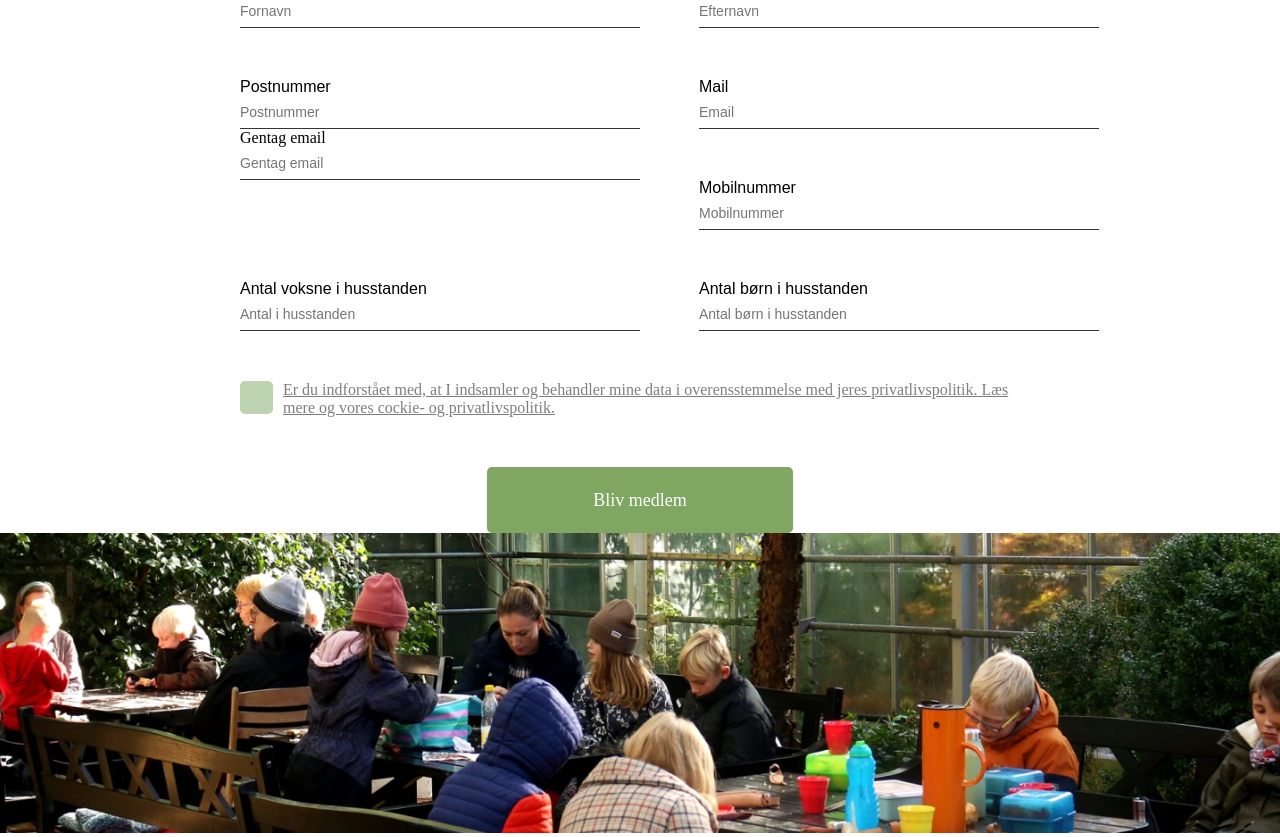
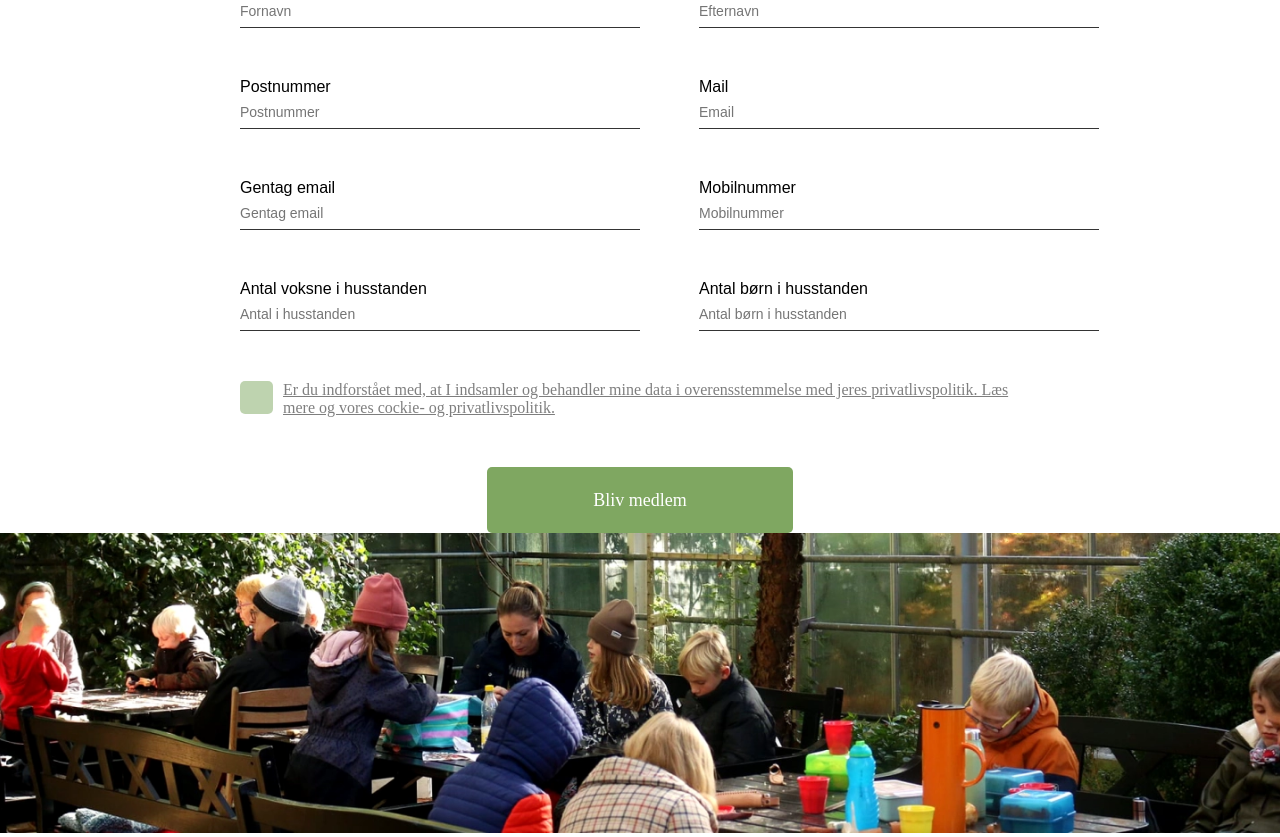
Before and after one commit to dittekoustrup/GeoGardenImprovments, a Vue app: page /newsletter in a window 1280 px wide. Shown: the part 1320-2157 px from the top of the page. Built offline with nearby package versions, Linux system fonts and the light colour scheme; a web font is replaced by a local one.

Commit message:
missing class

```diff
--- a/src/components/SignUpForm.vue
+++ b/src/components/SignUpForm.vue
@@ -116,6 +116,7 @@ const submitForm = async () => {
           v-model="formData.reEmail"
           type="email"
           label="Gentag email"
+          class="input input--main"
           :placeholder="v$.reEmail.$error ? errorMessage : 'Gentag email'"
           :class="v$.email.$error ? 'error-message' : ''"
         />
```
